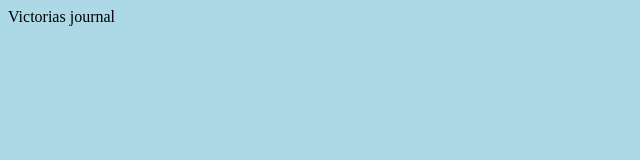
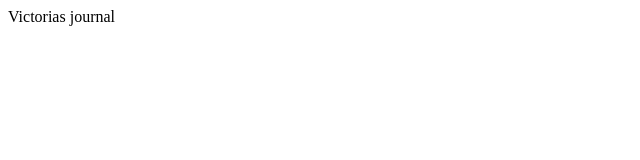
Before and after one commit to MALIK-ABDULREHMAN/html1, a plain HTML site: page index.html in a window 1280 px wide. Shown: the whole page, without its empty margins (0-640 px from the left). Drawn offline with Linux system fonts and the light colour scheme.

Commit message:
Update task4.css

```diff
--- a/task4.css
+++ b/task4.css
@@ -1,4 +1,6 @@
-body{
+#outer{
   background-color : lightblue;
-  background-image  : href('C:/Users/l250701/Pictures/Screenshots/Screenshot 2025-11-08 094301.png');
 }
+#j{
+  background-color : white;
+}
```
